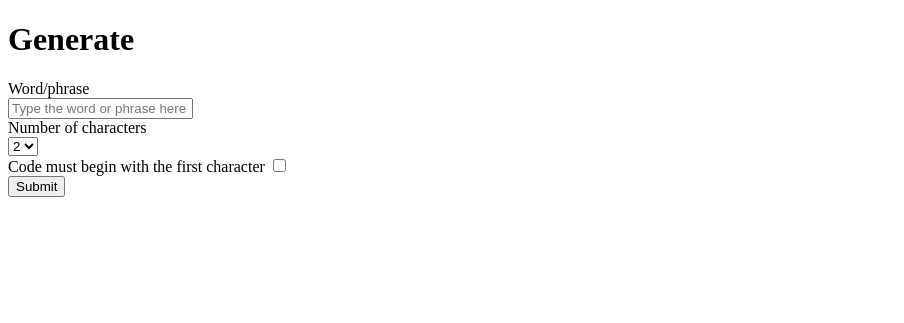
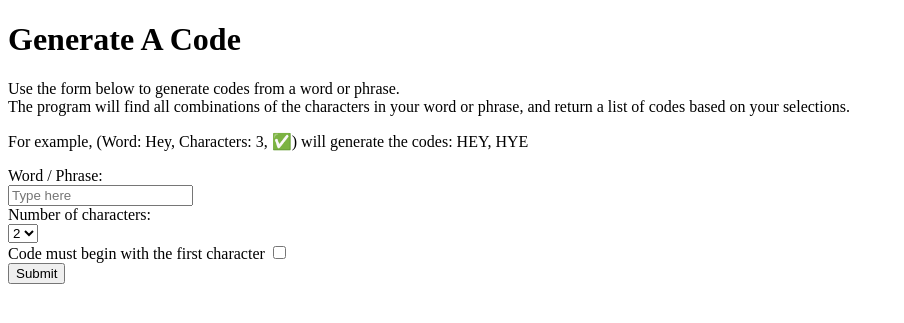
Before and after one commit to codenamehaylz/code-generator, a Flask app: page / in a window 1280 px wide. Shown: the top 323 px of the page, without its empty margins (0-904 px from the left). Run offline with Flask 3, Linux system fonts and the light colour scheme.

Commit message:
Added explanation of program on index page

```diff
--- a/templates/index.html
+++ b/templates/index.html
@@ -1,15 +1,20 @@
 {% extends 'base.html' %}
 
 {% block content %}
-    <h1>{% block title %} Generate {% endblock %}</h1>
+    <h1>Generate A Code</h1>
+
+    <p>Use the form below to generate codes from a word or phrase.<br>The program will find all combinations of the characters in your word or phrase, and return a list of codes based on your selections.</p>
+    <p>For example, (Word: Hey, Characters: 3, ✅) will generate the codes: HEY, HYE</p>
+
+
     <form method="post">
-        <label for="word">Word/phrase</label>
+        <label for="word">Word / Phrase:</label>
         <br>
-        <input type="text" name="word"
-               placeholder="Type the word or phrase here"
+        <input type="text" id="word" name="word"
+               placeholder="Type here"
                value="{{ request.form['word'] }}"></input>
         <br>
-        <label for="characters">Number of characters</label>
+        <label for="characters">Number of characters:</label>
         <br>
         <select id="characters" name="characters">
             <option value="2">2</option>
```
